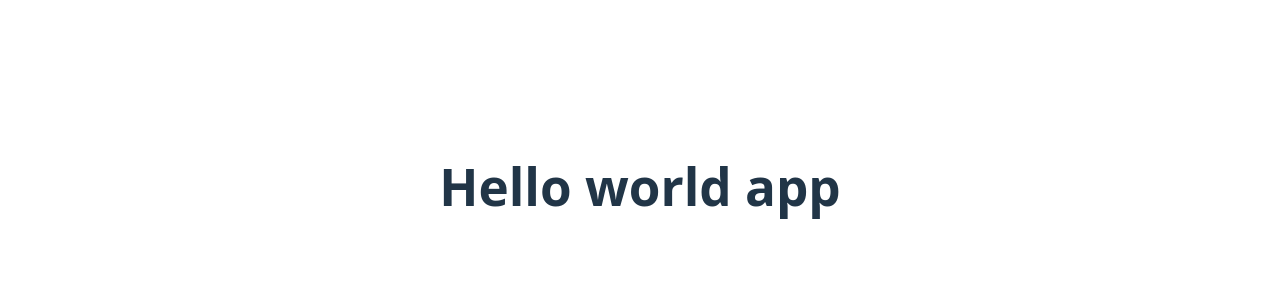
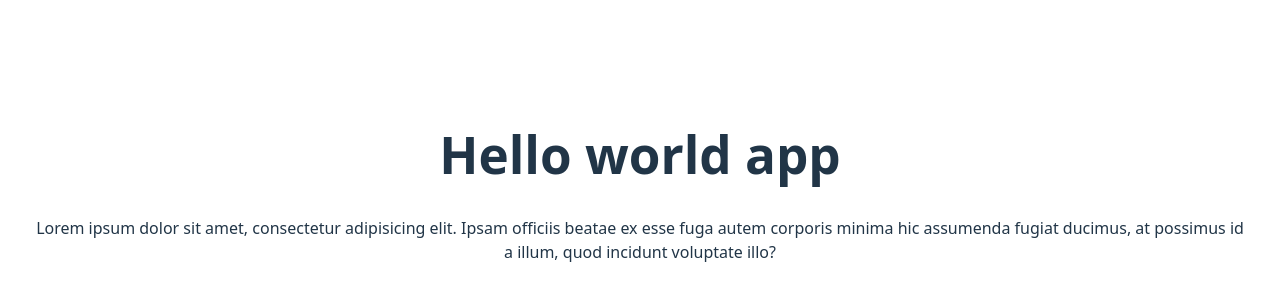
Before and after one commit to DJOUMESSI2004/epsi_ci_cd_project, a React (Vite) app: page / in a window 1280 px wide. Shown: the part 214-514 px from the top of the page. Built offline with nearby package versions, Linux system fonts and the light colour scheme.

Commit message:
added text in app file

```diff
--- a/src/App.jsx
+++ b/src/App.jsx
@@ -6,6 +6,7 @@ function App() {
   return (
     <>
      <h1>Hello world app</h1>
+     <p>Lorem ipsum dolor sit amet, consectetur adipisicing elit. Ipsam officiis beatae ex esse fuga autem corporis minima hic assumenda fugiat ducimus, at possimus id a illum, quod incidunt voluptate illo?</p>
     </>
   )
 }
```
